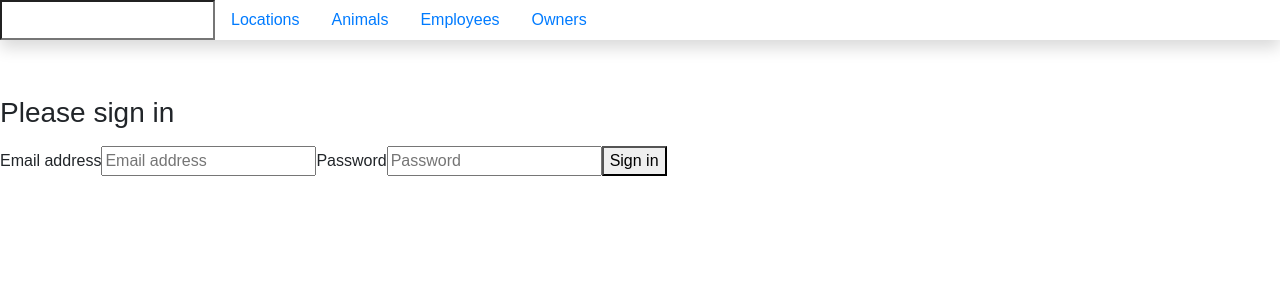
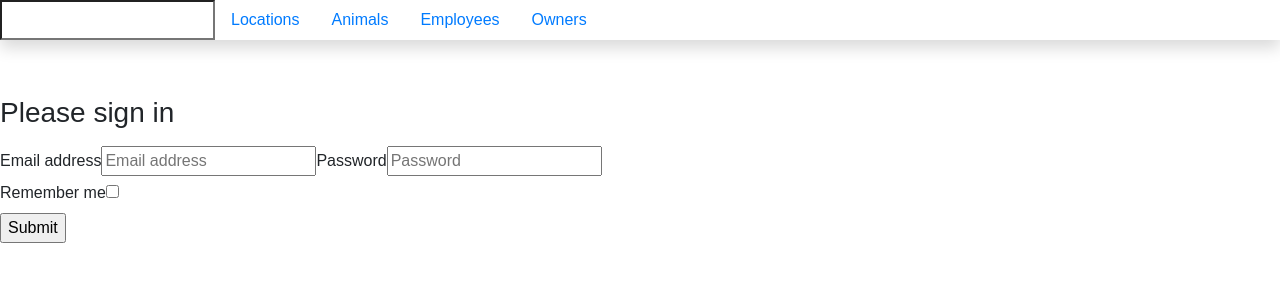
Before and after one commit to gretchenmarie/kennel-react, a React (Create React App) app: page /login in a window 1280 px wide. Shown: the top 300 px of the page. Built offline with nearby package versions, Linux system fonts and the light colour scheme; no server answers.

Commit message:
start of checkbox

```diff
--- a/src/components/login/Login.js
+++ b/src/components/login/Login.js
@@ -53,10 +53,22 @@ export default class Login extends Component {
                     required="" />
 
 
-                <button type="submit">
-                    Sign in
-                </button>
+               {this.handleSubmit}
+               <br></br>
+                    <label>
+                        Remember me
+                         <input
+
+                            type="checkbox"
+                            ref={this.input} />
+                    </label>
+                    <br></br>
+                    <input type="submit" value="Submit" />
                 </form>
+
+
+
+
         )
     }
 }
```
Lines whose indentation alone changed are shown as unchanged.
